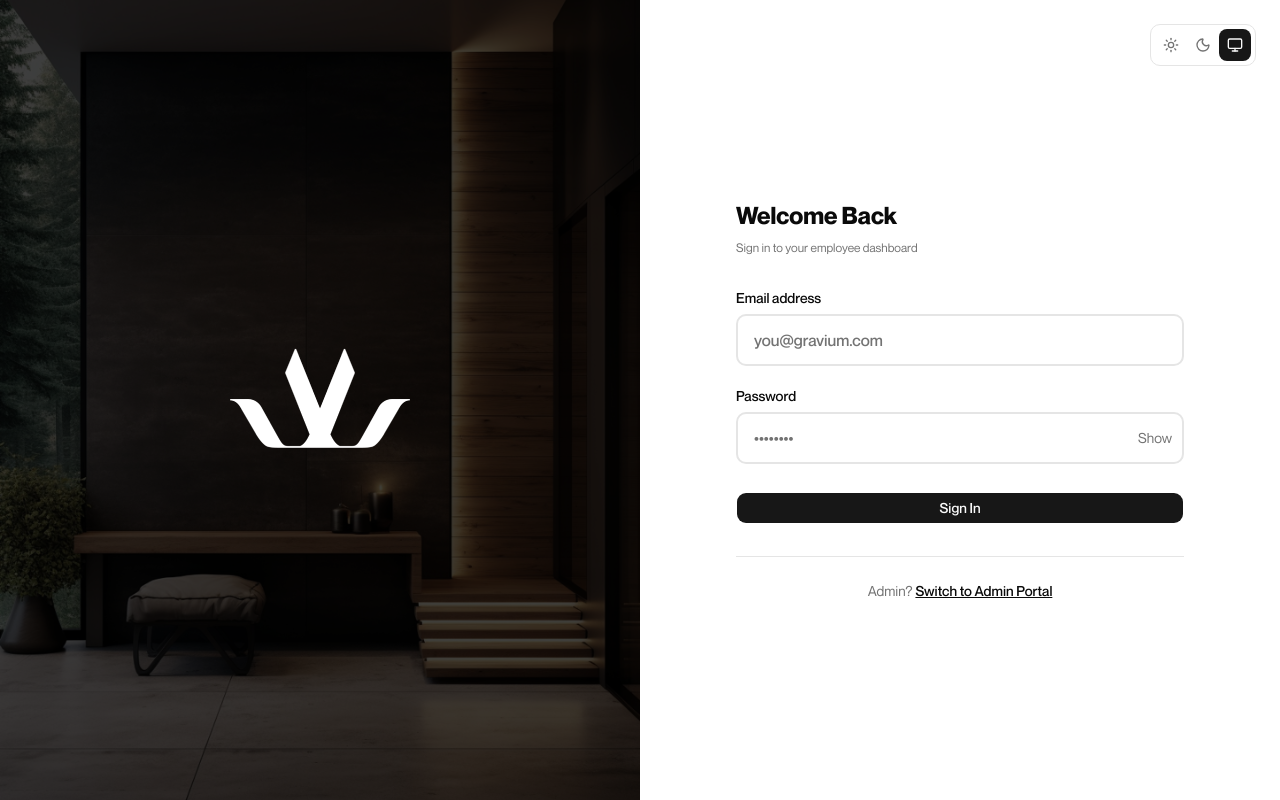
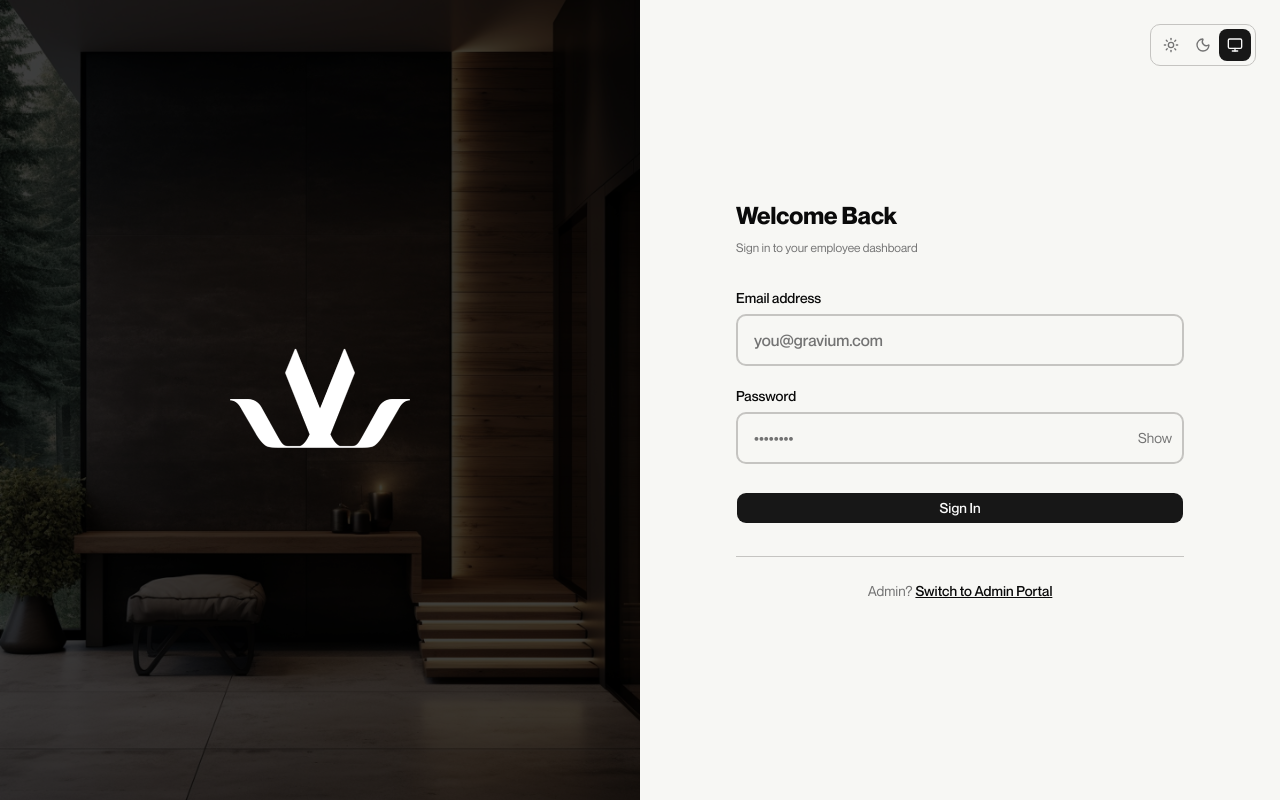
Before and after one commit to gdsos/graviumos, a React (Vite) app: page /login in a window 1280 px wide. Built offline with nearby package versions, Linux system fonts and the light colour scheme; no server answers; the database is empty.

Commit message:
Improve light theme layer contrast

```diff
--- a/src/index.css
+++ b/src/index.css
@@ -70,31 +70,31 @@
 
   --font-primary: "Neue Montreal", system-ui, sans-serif;
 
-  --background: oklch(1 0 0);
+  --background: oklch(0.975 0.004 95);
   --foreground: oklch(0.145 0 0);
 
-  --card: oklch(1 0 0);
+  --card: oklch(0.995 0.001 95);
   --card-foreground: oklch(0.145 0 0);
 
-  --popover: oklch(1 0 0);
+  --popover: oklch(0.995 0.001 95);
   --popover-foreground: oklch(0.145 0 0);
 
   --primary: oklch(0.205 0 0);
   --primary-foreground: oklch(0.985 0 0);
 
-  --secondary: oklch(0.97 0 0);
+  --secondary: oklch(0.955 0.004 95);
   --secondary-foreground: oklch(0.205 0 0);
 
-  --muted: oklch(0.97 0 0);
+  --muted: oklch(0.925 0.004 95);
   --muted-foreground: oklch(0.556 0 0);
 
-  --accent: oklch(0.97 0 0);
+  --accent: oklch(0.925 0.004 95);
   --accent-foreground: oklch(0.205 0 0);
 
   --destructive: oklch(0.577 0.245 27.325);
 
-  --border: oklch(0.922 0 0);
-  --input: oklch(0.922 0 0);
+  --border: oklch(0.82 0.004 95);
+  --input: oklch(0.82 0.004 95);
   --ring: oklch(0.708 0 0);
 
   --radius: 0.625rem;
```
